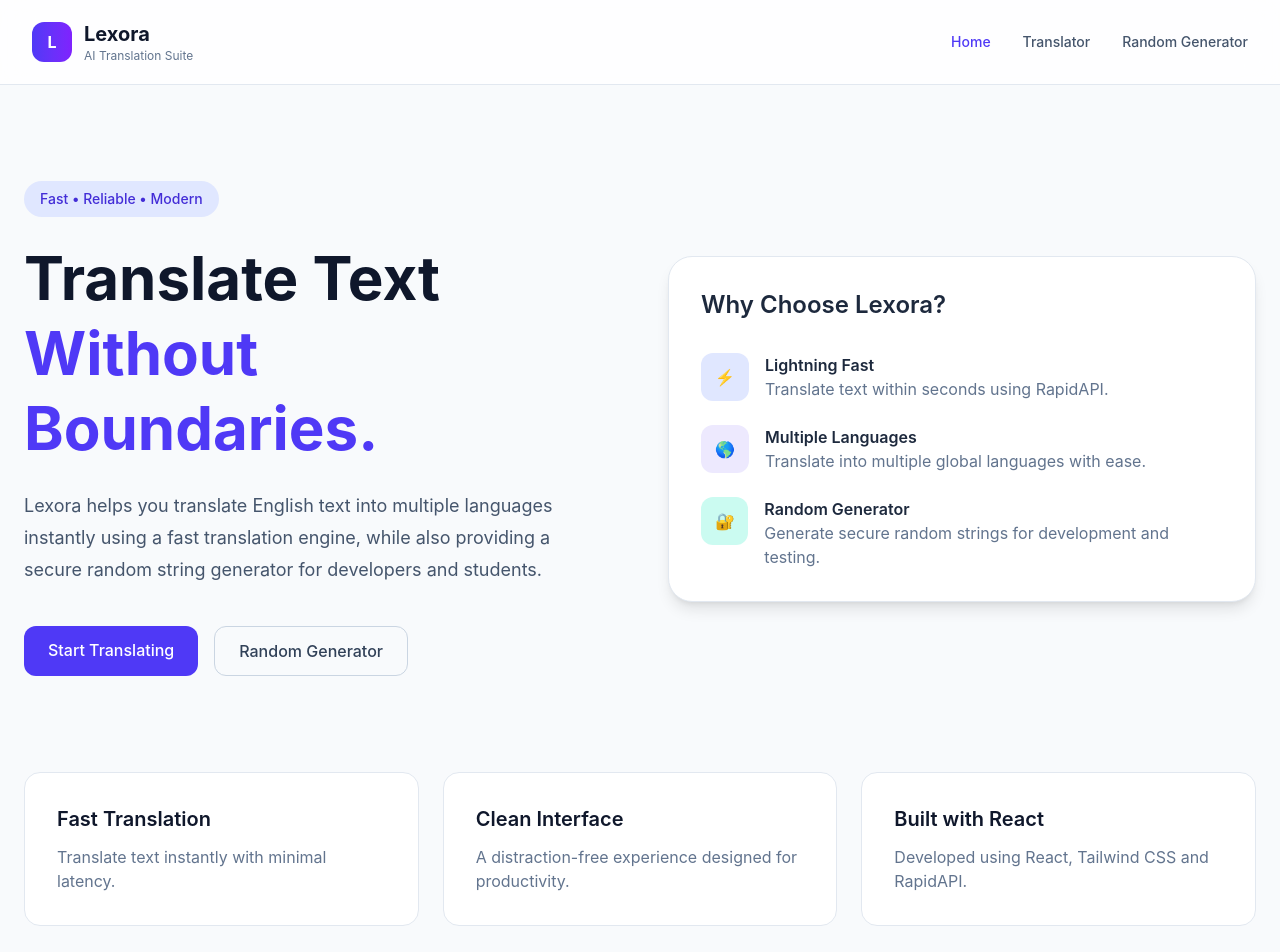
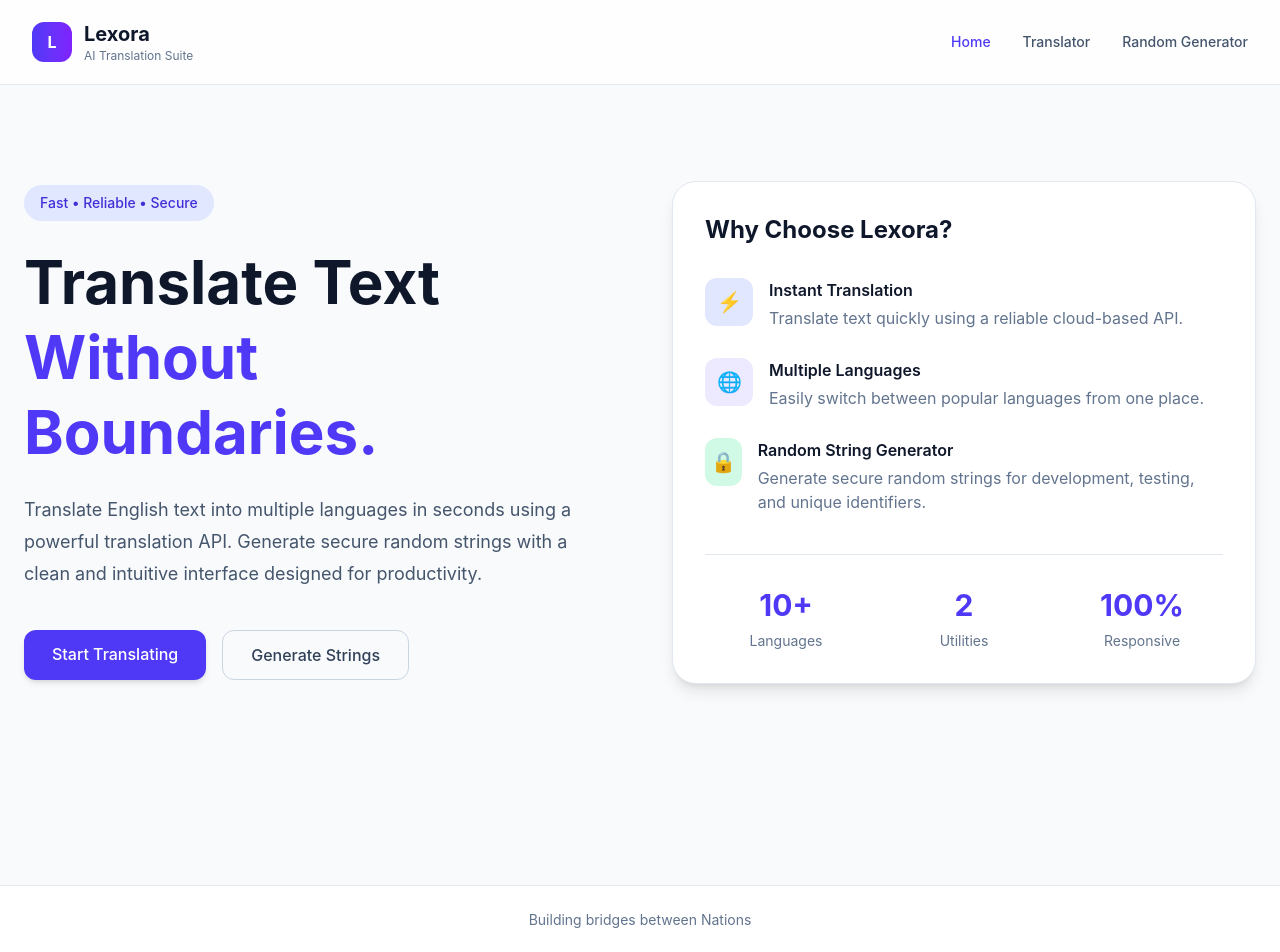
Before and after one commit to Khushbo86/react-translator-app, a React (Vite) app: page / in a window 1280 px wide. Shown: the top 952 px of the page. Built offline with nearby package versions, Linux system fonts and the light colour scheme; no server answers.

Commit message:
Final UI changes

```diff
--- a/src/App.jsx
+++ b/src/App.jsx
@@ -19,6 +19,7 @@
             <Route path="/" element={<HomePage />} />
             <Route path="/translator" element={<TranslatorPage />} />
             <Route path="/random" element={<RandomPage />} />
+
           </Routes>
         </main>
 
--- a/src/components/Footer.jsx
+++ b/src/components/Footer.jsx
@@ -1,35 +1,10 @@
 function Footer() {
   return (
-    <footer className="bg-white border-t border-slate-200 mt-20">
-      <div className="max-w-7xl mx-auto px-6 py-10">
-
-        <div className="flex flex-col md:flex-row justify-between items-center gap-6">
-
-          <div>
-
-            <h2 className="text-2xl font-bold text-slate-900">
-              Lexora
-            </h2>
-
-            <p className="mt-2 text-slate-500 max-w-md">
-              A modern translation and utility application built with
-              React, Tailwind CSS and RapidAPI.
-            </p>
-
-          </div>
-
-          <div className="text-slate-500 text-sm text-center md:text-right">
-
-            <p>Built with React • Tailwind CSS • RapidAPI</p>
-
-            <p className="mt-2">
-              © 2026 Lexora. All rights reserved.
-            </p>
-
-          </div>
-
-        </div>
-
+    <footer className="border-t border-slate-200 bg-white">
+      <div className="max-w-7xl mx-auto px-6 py-6 text-center">
+        <p className="text-sm text-slate-500">
+          Building bridges between Nations
+        </p>
       </div>
     </footer>
   );
--- a/src/pages/HomePage.jsx
+++ b/src/pages/HomePage.jsx
@@ -3,17 +3,13 @@
 function HomePage() {
   return (
     <div className="bg-slate-50 min-h-screen">
-
-      {/* Hero Section */}
       <section className="max-w-7xl mx-auto px-6 py-24">
-
-        <div className="grid lg:grid-cols-2 gap-14 items-center">
+        <div className="grid lg:grid-cols-2 gap-16 items-center">
 
           {/* Left Content */}
           <div>
-
             <span className="inline-block px-4 py-2 rounded-full bg-indigo-100 text-indigo-700 text-sm font-medium">
-              Fast • Reliable • Modern
+              Fast • Reliable • Secure
             </span>
 
             <h1 className="mt-6 text-5xl lg:text-6xl font-bold leading-tight text-slate-900">
@@ -25,152 +21,125 @@
             </h1>
 
             <p className="mt-6 text-lg text-slate-600 leading-8 max-w-xl">
-              Lexora helps you translate English text into multiple
-              languages instantly using a fast translation engine,
-              while also providing a secure random string generator
-              for developers and students.
+              Translate English text into multiple languages in seconds using
+              a powerful translation API. Generate secure random strings with
+              a clean and intuitive interface designed for productivity.
             </p>
 
             <div className="mt-10 flex flex-wrap gap-4">
-
               <Link
                 to="/translator"
-                className="px-6 py-3 rounded-xl bg-indigo-600 text-white font-medium hover:bg-indigo-700 transition"
+                className="px-7 py-3 rounded-xl bg-indigo-600 text-white font-medium hover:bg-indigo-700 transition-all duration-300 shadow-md"
               >
                 Start Translating
               </Link>
 
               <Link
                 to="/random"
-                className="px-6 py-3 rounded-xl border border-slate-300 text-slate-700 font-medium hover:bg-slate-100 transition"
+                className="px-7 py-3 rounded-xl border border-slate-300 text-slate-700 font-medium hover:bg-white hover:shadow-md transition-all duration-300"
               >
-                Random Generator
+                Generate Strings
               </Link>
-
             </div>
-
           </div>
 
           {/* Right Card */}
           <div>
+            <div className="bg-white rounded-3xl border border-slate-200 shadow-lg p-8">
 
-            <div className="bg-white rounded-3xl shadow-lg border border-slate-200 p-8">
-
-              <h2 className="text-2xl font-semibold text-slate-800">
+              <h2 className="text-2xl font-bold text-slate-900 mb-8">
                 Why Choose Lexora?
               </h2>
 
-              <div className="mt-8 space-y-6">
+              <div className="space-y-7">
 
-                <div className="flex gap-4">
-
-                  <div className="w-12 h-12 rounded-xl bg-indigo-100 flex items-center justify-center">
+                <div className="flex gap-4 items-start">
+                  <div className="w-12 h-12 rounded-xl bg-indigo-100 flex items-center justify-center text-xl">
                     ⚡
                   </div>
 
                   <div>
-                    <h3 className="font-semibold text-slate-800">
-                      Lightning Fast
+                    <h3 className="font-semibold text-slate-900">
+                      Instant Translation
                     </h3>
 
-                    <p className="text-slate-500">
-                      Translate text within seconds using RapidAPI.
+                    <p className="text-slate-500 mt-1">
+                      Translate text quickly using a reliable cloud-based API.
                     </p>
                   </div>
-
                 </div>
 
-                <div className="flex gap-4">
-
-                  <div className="w-12 h-12 rounded-xl bg-violet-100 flex items-center justify-center">
-                    🌎
+                <div className="flex gap-4 items-start">
+                  <div className="w-12 h-12 rounded-xl bg-violet-100 flex items-center justify-center text-xl">
+                    🌐
                   </div>
 
                   <div>
-                    <h3 className="font-semibold text-slate-800">
+                    <h3 className="font-semibold text-slate-900">
                       Multiple Languages
                     </h3>
 
-                    <p className="text-slate-500">
-                      Translate into multiple global languages with ease.
+                    <p className="text-slate-500 mt-1">
+                      Easily switch between popular languages from one place.
                     </p>
                   </div>
-
                 </div>
 
-                <div className="flex gap-4">
-
-                  <div className="w-12 h-12 rounded-xl bg-teal-100 flex items-center justify-center">
-                    🔐
+                <div className="flex gap-4 items-start">
+                  <div className="w-12 h-12 rounded-xl bg-emerald-100 flex items-center justify-center text-xl">
+                    🔒
                   </div>
 
                   <div>
-                    <h3 className="font-semibold text-slate-800">
-                      Random Generator
+                    <h3 className="font-semibold text-slate-900">
+                      Random String Generator
                     </h3>
 
-                    <p className="text-slate-500">
-                      Generate secure random strings for development and testing.
+                    <p className="text-slate-500 mt-1">
+                      Generate secure random strings for development, testing,
+                      and unique identifiers.
                     </p>
                   </div>
+                </div>
 
+              </div>
+
+              <div className="mt-10 grid grid-cols-3 gap-4 border-t border-slate-200 pt-8">
+
+                <div className="text-center">
+                  <h3 className="text-3xl font-bold text-indigo-600">
+                    10+
+                  </h3>
+                  <p className="text-sm text-slate-500 mt-2">
+                    Languages
+                  </p>
+                </div>
+
+                <div className="text-center">
+                  <h3 className="text-3xl font-bold text-indigo-600">
+                    2
+                  </h3>
+                  <p className="text-sm text-slate-500 mt-2">
+                    Utilities
+                  </p>
+                </div>
+
+                <div className="text-center">
+                  <h3 className="text-3xl font-bold text-indigo-600">
+                    100%
+                  </h3>
+                  <p className="text-sm text-slate-500 mt-2">
+                    Responsive
+                  </p>
                 </div>
 
               </div>
 
             </div>
-
           </div>
 
         </div>
-
       </section>
-
-      {/* Features */}
-      <section className="max-w-7xl mx-auto px-6 pb-20">
-
-        <div className="grid md:grid-cols-3 gap-6">
-
-          <div className="bg-white rounded-2xl border border-slate-200 p-8 hover:shadow-lg transition">
-
-            <h3 className="text-xl font-semibold text-slate-900">
-              Fast Translation
-            </h3>
-
-            <p className="mt-3 text-slate-500">
-              Translate text instantly with minimal latency.
-            </p>
-
-          </div>
-
-          <div className="bg-white rounded-2xl border border-slate-200 p-8 hover:shadow-lg transition">
-
-            <h3 className="text-xl font-semibold text-slate-900">
-              Clean Interface
-            </h3>
-
-            <p className="mt-3 text-slate-500">
-              A distraction-free experience designed for productivity.
-            </p>
-
-          </div>
-
-          <div className="bg-white rounded-2xl border border-slate-200 p-8 hover:shadow-lg transition">
-
-            <h3 className="text-xl font-semibold text-slate-900">
-              Built with React
-            </h3>
-
-            <p className="mt-3 text-slate-500">
-              Developed using React, Tailwind CSS and RapidAPI.
-            </p>
-
-          </div>
-
-        </div>
-
-      </section>
-
     </div>
   );
 }
```
